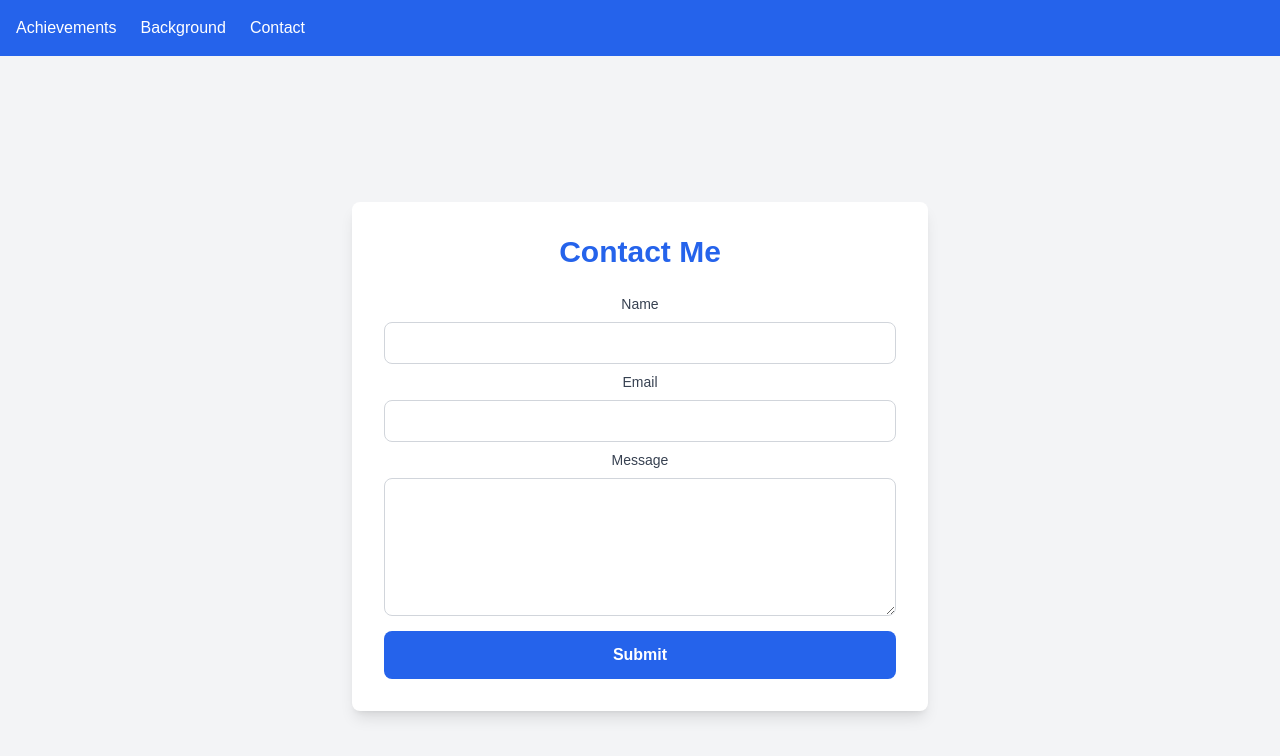
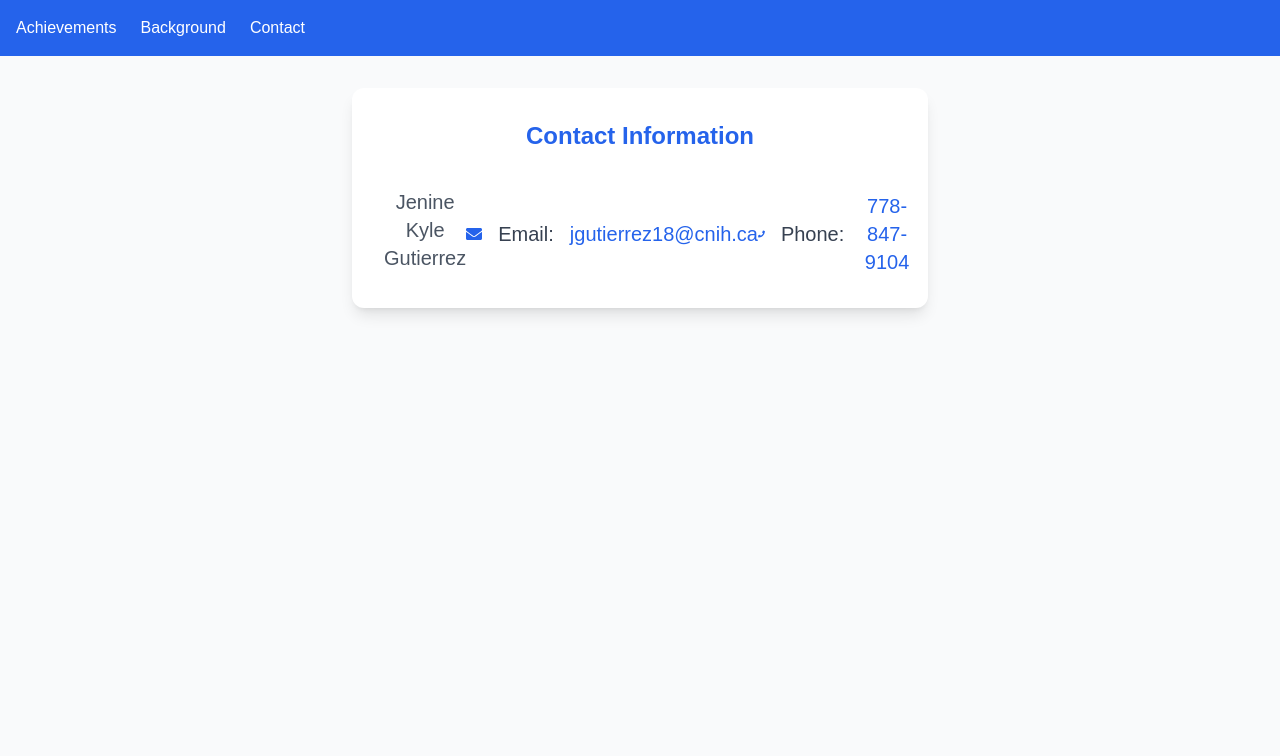
Before and after one commit to jenineKyle/jenine-portfolio, a Next.js app: page /portfolio/contact in a window 1280 px wide. Shown: the top 756 px of the page. Built offline with nearby package versions, Linux system fonts and the light colour scheme.

Commit message:
add fonts

```diff
--- a/components/ContactForm.tsx
+++ b/components/ContactForm.tsx
@@ -1,102 +1,44 @@
-import { useState } from "react";
+import Navbar from "../components/NavBar";
+import { FaEnvelope, FaPhone } from "react-icons/fa"; // Importing icons from react-icons
 
 export default function Contact() {
-    const [formData, setFormData] = useState({
-        name: "",
-        email: "",
-        message: "",
-    });
+    return (
+        <div className="min-h-screen bg-gray-50 p-8">
+            <div className="max-w-xl mx-auto bg-white p-8 rounded-xl shadow-lg">
+                <h1 className="text-2xl font-bold text-center text-blue-600 mb-8">
+                    Contact Information
+                </h1>
+                <div className="space-y-2 flex items-center">
+                    {/* Name Section */}
+                    <div className="flex items-center space-x-4">
+                        {/* <span className="text-xl font-medium text-gray-700">Name:</span> */}
+                        <span className="text-xl text-gray-600">Jenine Kyle Gutierrez</span>
+                    </div>
 
-    const [isSubmitting, setIsSubmitting] = useState(false);
-    const [isSubmitted, setIsSubmitted] = useState(false);
+                    {/* Email Section */}
+                    <div className="flex items-center space-x-4">
+                        <FaEnvelope className="text-blue-600" />
+                        <span className="text-xl font-medium text-gray-700">Email:</span>
+                        <a
+                            href="mailto:jgutierrez18@cnih.ca"
+                            className="text-xl text-blue-600 hover:underline"
+                        >
+                            jgutierrez18@cnih.ca
+                        </a>
+                    </div>
 
-    const handleChange = (e: React.ChangeEvent<HTMLInputElement | HTMLTextAreaElement>) => {
-        const { name, value } = e.target;
-        setFormData((prev) => ({ ...prev, [name]: value }));
-    };
-
-    const handleSubmit = async (e: React.FormEvent) => {
-        e.preventDefault();
-        setIsSubmitting(true);
-
-        // Sending form data to Formspree
-        const response = await fetch("https://formspree.io/f/mpwqrodw", {
-            method: "POST",
-            headers: {
-                "Content-Type": "application/json",
-            },
-            body: JSON.stringify({
-                name: formData.name,
-                email: formData.email,
-                message: formData.message,
-            }),
-        });
-
-        if (response.ok) {
-            setIsSubmitted(true);
-            setFormData({ name: "", email: "", message: "" });
-        } else {
-            console.error("Form submission error:", response.statusText);
-        }
-
-        setIsSubmitting(false);
-    };
-
-    return (
-        <div className="flex justify-center items-center h-screen bg-gray-100">
-            <div className="w-full max-w-xl bg-white p-8 rounded-lg shadow-lg">
-                <h1 className="text-3xl font-semibold text-center text-blue-600 mb-6">Contact Me</h1>
-                <form onSubmit={handleSubmit} className="space-y-2">
-                    <div>
-                        <label htmlFor="name" className="block text-sm font-medium text-gray-700">Name</label>
-                        <input
-                            type="text"
-                            id="name"
-                            name="name"
-                            value={formData.name}
-                            onChange={handleChange}
-                            required
-                            className="mt-2 w-full px-4 py-2 border border-gray-300 rounded-lg focus:outline-none focus:ring-2 focus:ring-blue-500"
-                        />
+                    {/* Phone Section */}
+                    <div className="flex items-center space-x-4">
+                        <FaPhone className="text-blue-600" />
+                        <span className="text-xl font-medium text-gray-700">Phone:</span>
+                        <a
+                            href="tel:+17788479104"
+                            className="text-xl text-blue-600 hover:underline"
+                        >
+                            778-847-9104
+                        </a>
                     </div>
-                    <div>
-                        <label htmlFor="email" className="block text-sm font-medium text-gray-700">Email</label>
-                        <input
-                            type="email"
-                            id="email"
-                            name="email"
-                            value={formData.email}
-                            onChange={handleChange}
-                            required
-                            className="mt-2 w-full px-4 py-2 border border-gray-300 rounded-lg focus:outline-none focus:ring-2 focus:ring-blue-500"
-                        />
-                    </div>
-                    <div>
-                        <label htmlFor="message" className="block text-sm font-medium text-gray-700">Message</label>
-                        <textarea
-                            id="message"
-                            name="message"
-                            value={formData.message}
-                            onChange={handleChange}
-                            required
-                            className="mt-2 w-full px-4 py-2 border border-gray-300 rounded-lg focus:outline-none focus:ring-2 focus:ring-blue-500"
-                            rows={5}
-                        />
-                    </div>
-                    <button
-                        type="submit"
-                        disabled={isSubmitting}
-                        className="w-full py-3 bg-blue-600 text-white font-semibold rounded-lg hover:bg-blue-700 focus:outline-none focus:ring-2 focus:ring-blue-500"
-                    >
-                        {isSubmitting ? "Submitting..." : "Submit"}
-                    </button>
-                </form>
-
-                {isSubmitted && (
-                    <p className="mt-4 text-center text-green-500 font-semibold">
-                        Thank you for your message!
-                    </p>
-                )}
+                </div>
             </div>
         </div>
     );
--- a/package.json
+++ b/package.json
@@ -16,7 +16,8 @@
     "lucide-react": "^0.474.0",
     "next": "^15.1.6",
     "react": "^19.0.0",
-    "react-dom": "^19.0.0"
+    "react-dom": "^19.0.0",
+    "react-icons": "^5.4.0"
   },
   "devDependencies": {
     "@eslint/eslintrc": "^3",
```
Also changed, not shown: 1 other file (tests, documents, lock files or other folders).
